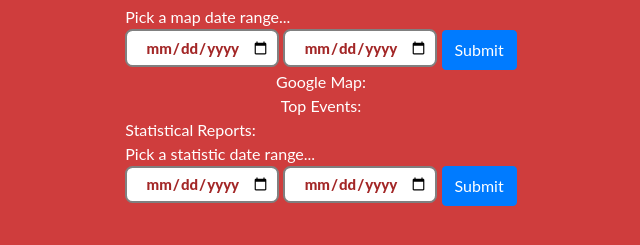
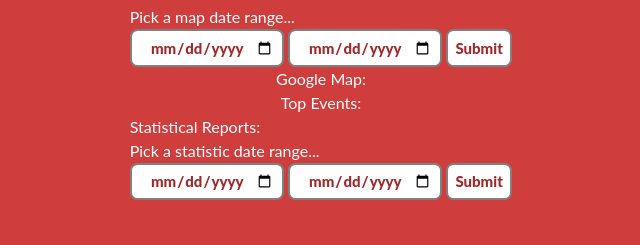
Before and after one commit to BranSeal/WebClient-TweetsNearYou, a plain HTML site: page index.html in a window 1280 px wide. Shown: the part 233-478 px from the top of the page, without its empty margins (319-959 px from the left). Drawn offline with nearby package versions, Linux system fonts and the light colour scheme.

Commit message:
small changes to components

```diff
--- a/index.html
+++ b/index.html
@@ -17,7 +17,7 @@
       Pick a map date range... <br>
       <input type="date" name="start">
       <input type="date" name="end">
-      <input type="submit" class="btn btn-primary">
+      <button>Submit</button>
     </div>
 
     <div class="google-map">
@@ -35,7 +35,7 @@
       Pick a statistic date range... <br>
       <input type="date" name="start">
       <input type="date" name="end">
-      <input type="submit" class="btn btn-primary">
+      <button>Submit</button>
       </div>
     </div>
 
```
